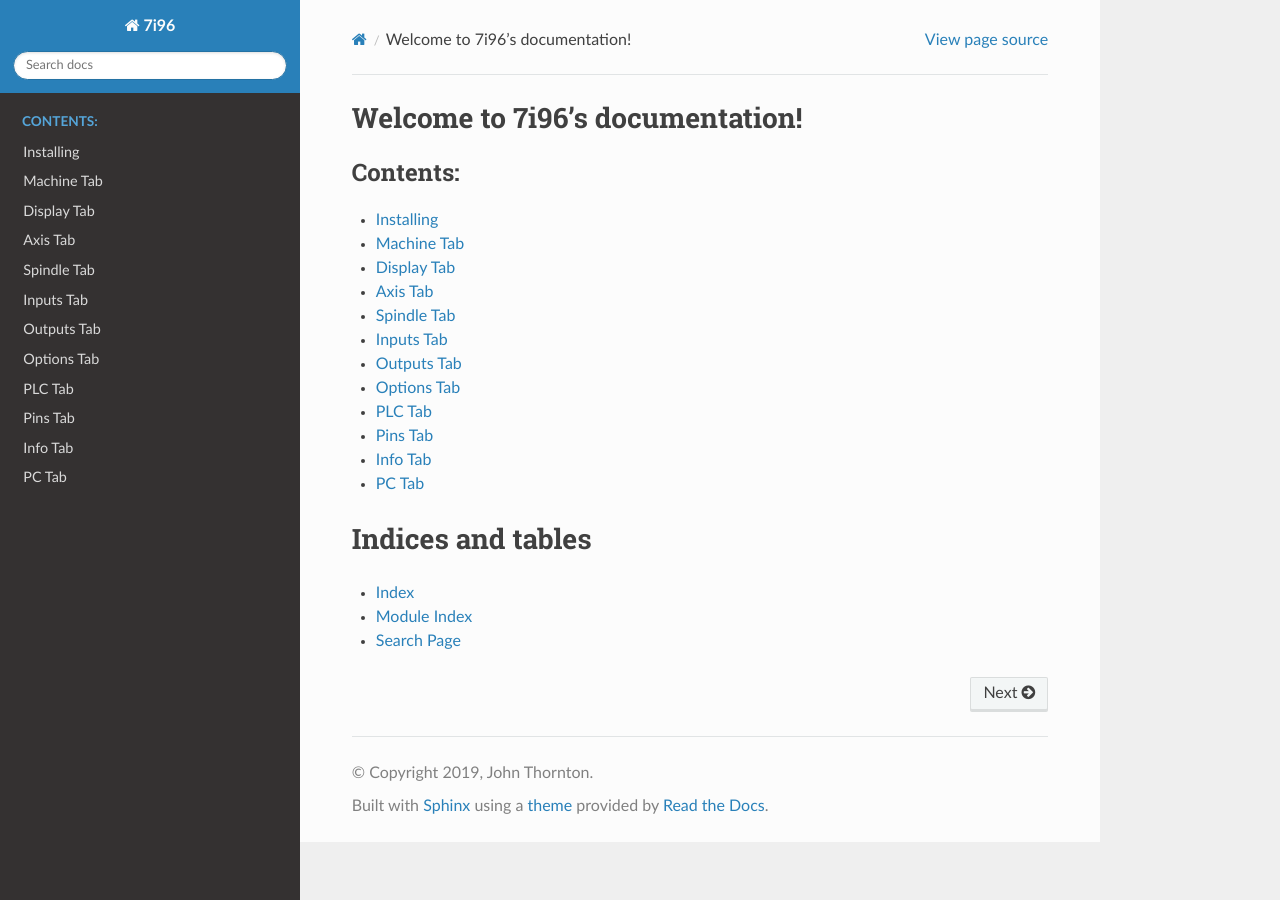
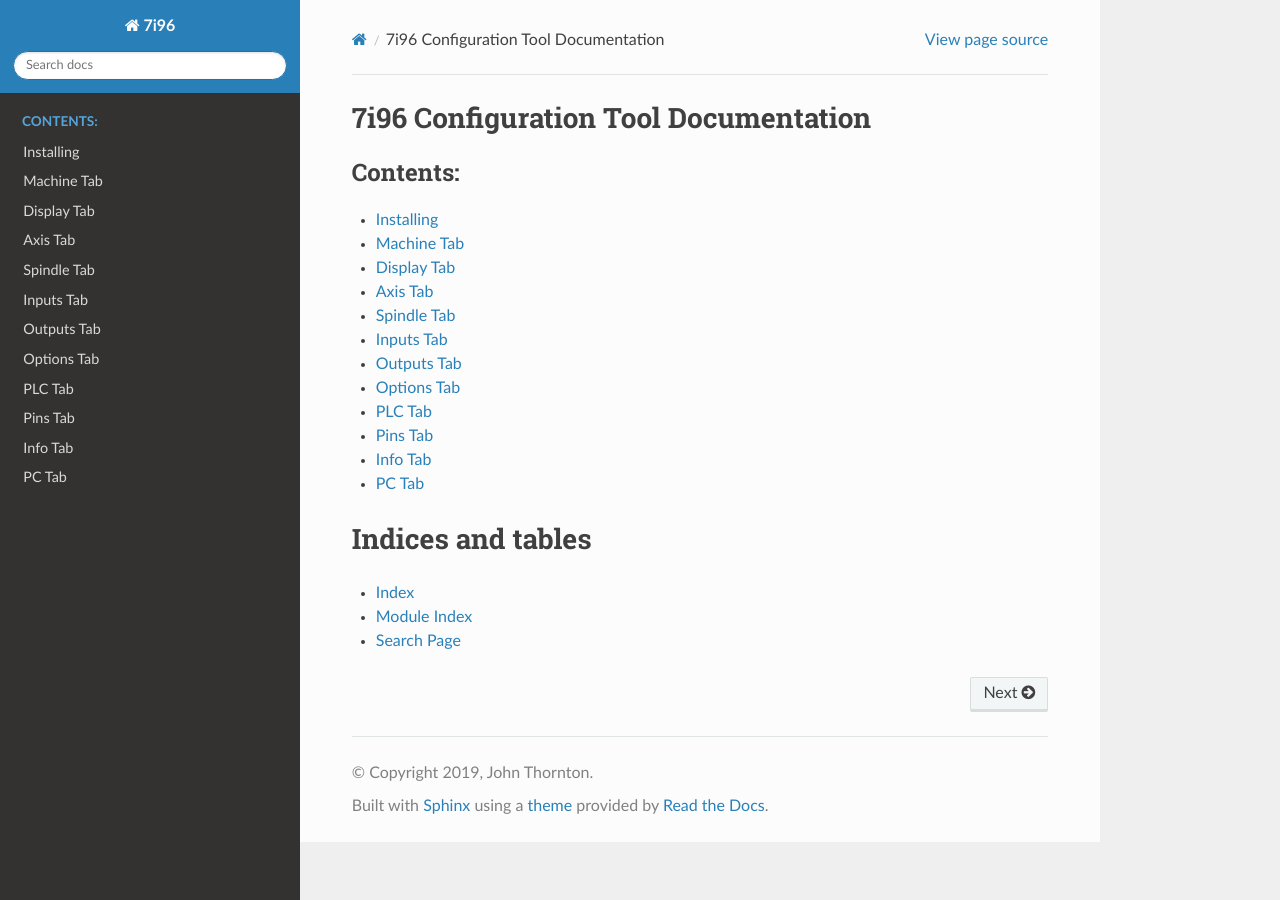
Before and after one commit to snelweg/7i96, a Sphinx documentation site: the page built from docs/source/index.rst, in a window 1280 px wide. Built offline with Sphinx 7.4.7 and the Read the Docs theme 2.0.0, drawn with Linux system fonts in a browser that asks for light colours.

Commit message:
update index

```diff
--- a/docs/source/index.rst
+++ b/docs/source/index.rst
@@ -3,8 +3,8 @@
    You can adapt this file completely to your liking, but it should at least
    contain the root `toctree` directive.
 
-Welcome to 7i96's documentation!
-================================
+7i96 Configuration Tool Documentation
+=====================================
 
 .. toctree::
    :maxdepth: 1
```
